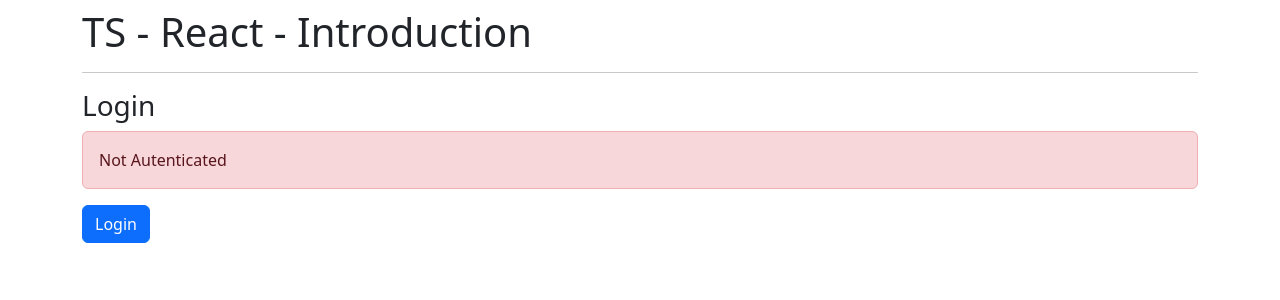
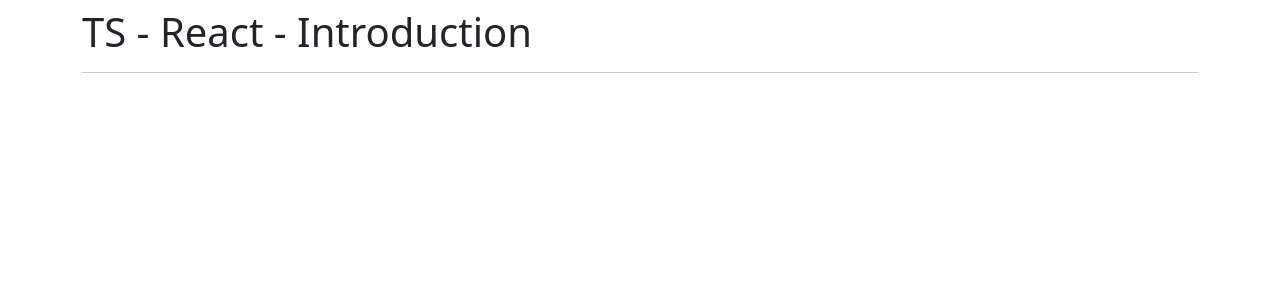
Before and after one commit to x30705/react-native-learning-01, a React (Create React App) app: page / in a window 1280 px wide. Shown: the top 300 px of the page. Built offline with nearby package versions, Linux system fonts and the light colour scheme.

Commit message:
Users BASE.

```diff
--- a/src/App.tsx
+++ b/src/App.tsx
@@ -3,7 +3,8 @@
 //import { Functions } from "./typescript/Functions";
 //import { Counter } from "./components/Counter";
 //import { HookCounter } from "./components/HookCounter";
-import { Login } from "./components/Login";
+//import { Login } from "./components/Login";
+import { Users } from "./components/Users";
 
 const App = () => {
   return (
@@ -15,7 +16,8 @@
         {/* <Functions/> */}
         {/* <Counter/> */}
         {/* <HookCounter/> */}
-        <Login/>
+        {/* <Login/> */}
+        <Users/>
     </div>
   )
 }
--- /dev/null
+++ b/src/components/Users.tsx
@@ -0,0 +1,7 @@
+export const Users = () => {
+
+  return (
+    <>
+    </>
+  )
+}
```
